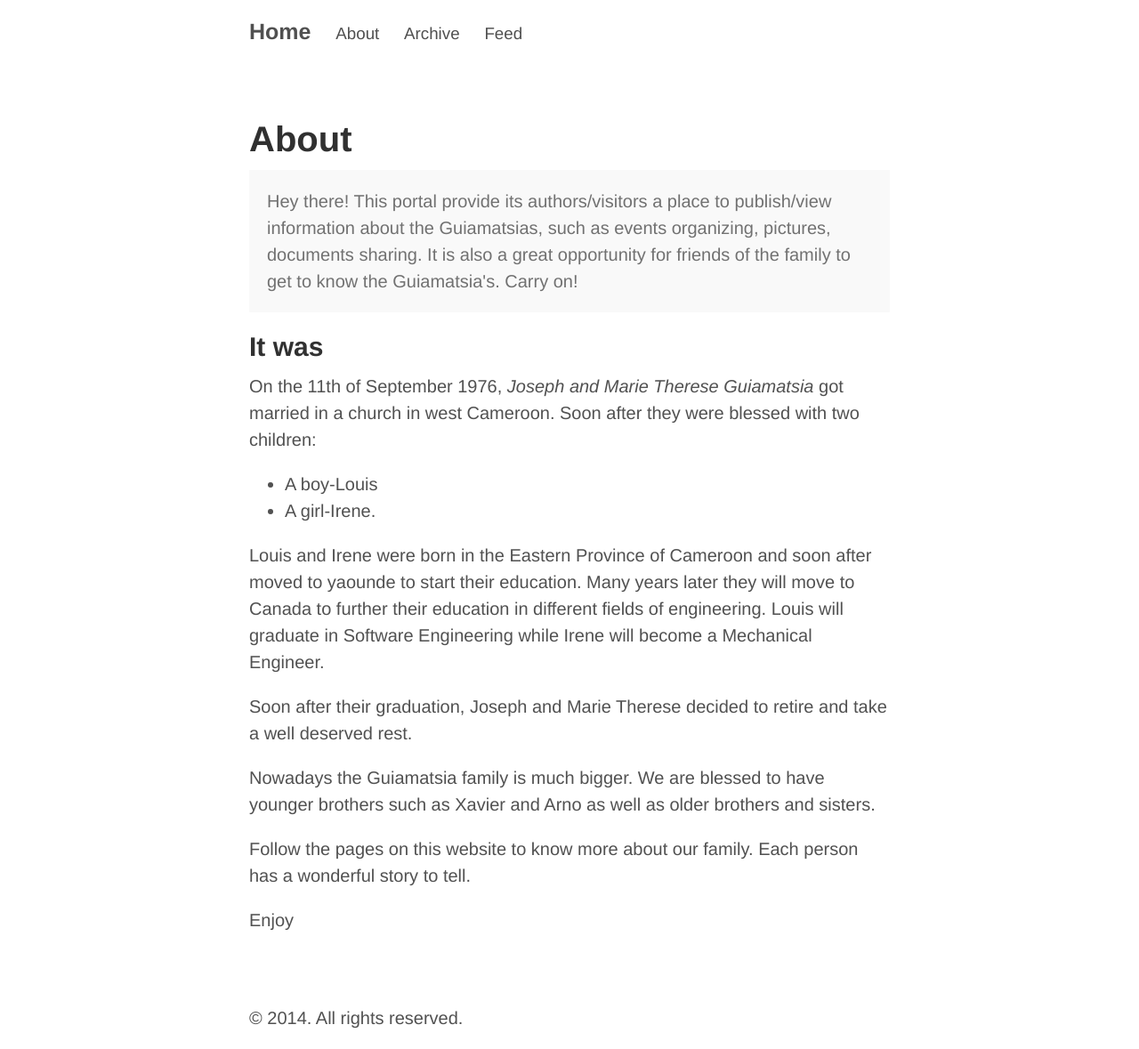
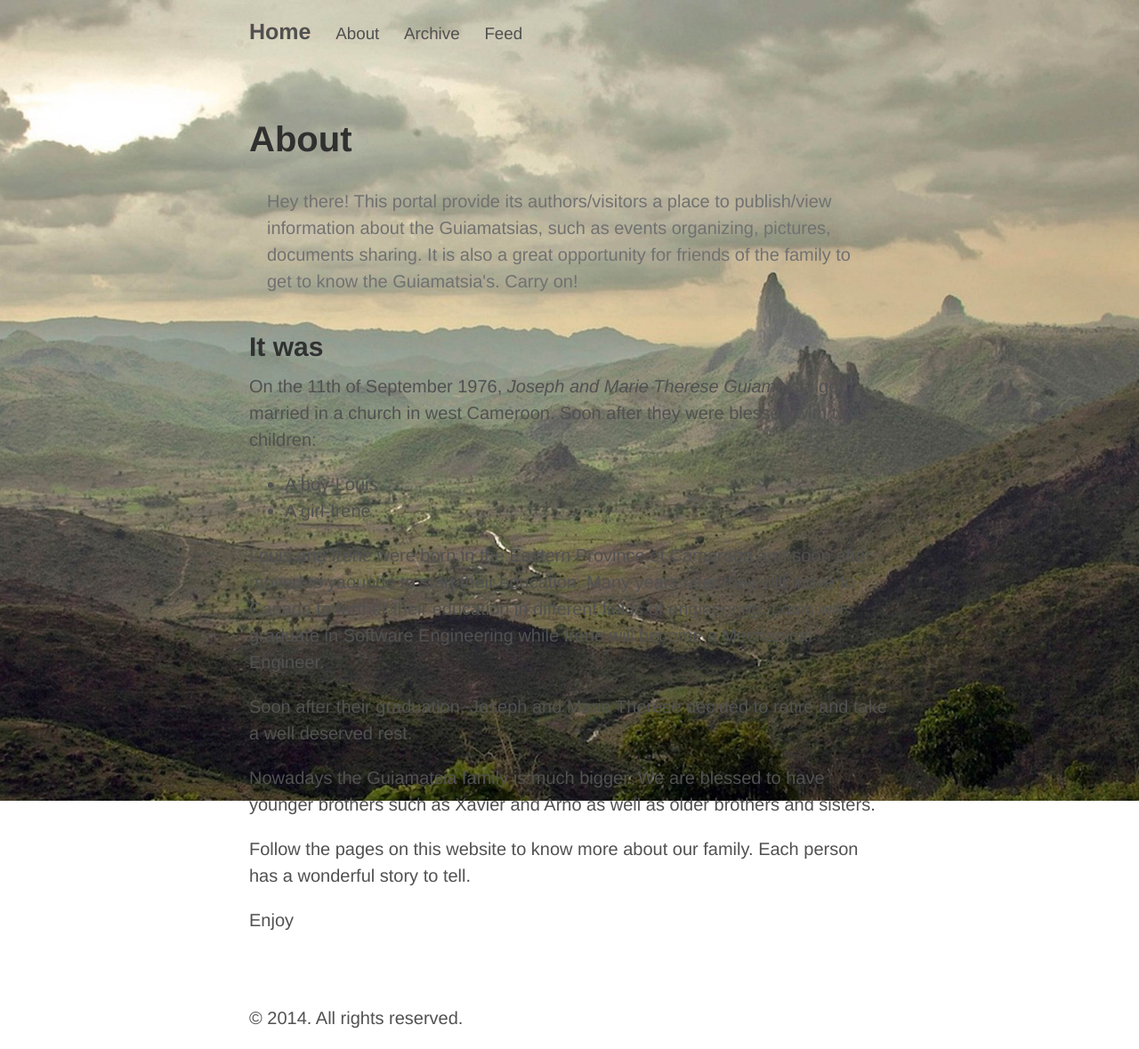
Before and after one commit to gtemgoua/guiamatsia, a Jekyll site: the page built from about.md, in a window 1280 px wide. Shown: the whole page at 89% size. Built offline with Jekyll 4.4.1, drawn with Linux system fonts in a browser that asks for light colours; Markdown is read by kramdown in place of the engine named in the settings.

Commit message:
disquss comment section

```diff
--- a/_includes/comments.html
+++ b/_includes/comments.html
@@ -3,7 +3,7 @@
   <div id="disqus_thread"></div>
     <script type="text/javascript">
         /* * * CONFIGURATION VARIABLES: EDIT BEFORE PASTING INTO YOUR WEBPAGE * * */
-      var disqus_shortname = 'joshualande'; // required: replace example with your forum shortname
+        var disqus_shortname = 'guiamatsiacom'; // required: replace example with your forum shortname
 
         /* * * DON'T EDIT BELOW THIS LINE * * */
         (function() {
--- a/_layouts/default.html
+++ b/_layouts/default.html
@@ -6,6 +6,7 @@
 
   <body>
 
+    <div class='jumbotron'>
       <div class="container content">
         <div class="masthead">
           <h3 class="masthead-title">
@@ -28,6 +29,6 @@
           </p>
         </div>
       </div>
-
+    </div>
   </body>
 </html>
--- a/public/css/poole.css
+++ b/public/css/poole.css
@@ -275,7 +275,7 @@ tbody tr:nth-child(odd) th {
   margin-bottom: 1rem;
   padding: 1rem;
   color: #717171;
-  background-color: #f9f9f9;
+  /*background-color: #f9f9f9;*/
 }
 
 
@@ -320,6 +320,17 @@ tbody tr:nth-child(odd) th {
   letter-spacing: 0;
 }
 
+
+.jumbotron {
+    background-image: url('../../images/landscape.jpg');
+    height: 100%;
+    width: 100%;
+    position: fixed;
+    -webkit-background-size: cover;
+    -moz-background-size: cover;
+    -o-background-size: cover;
+    background-size: cover;
+}
 
 /*
  * Posts and pages
```
Also changed, not shown: images/landscape.jpg (added), index.html (indentation only). Lines whose indentation alone changed are shown as unchanged.
